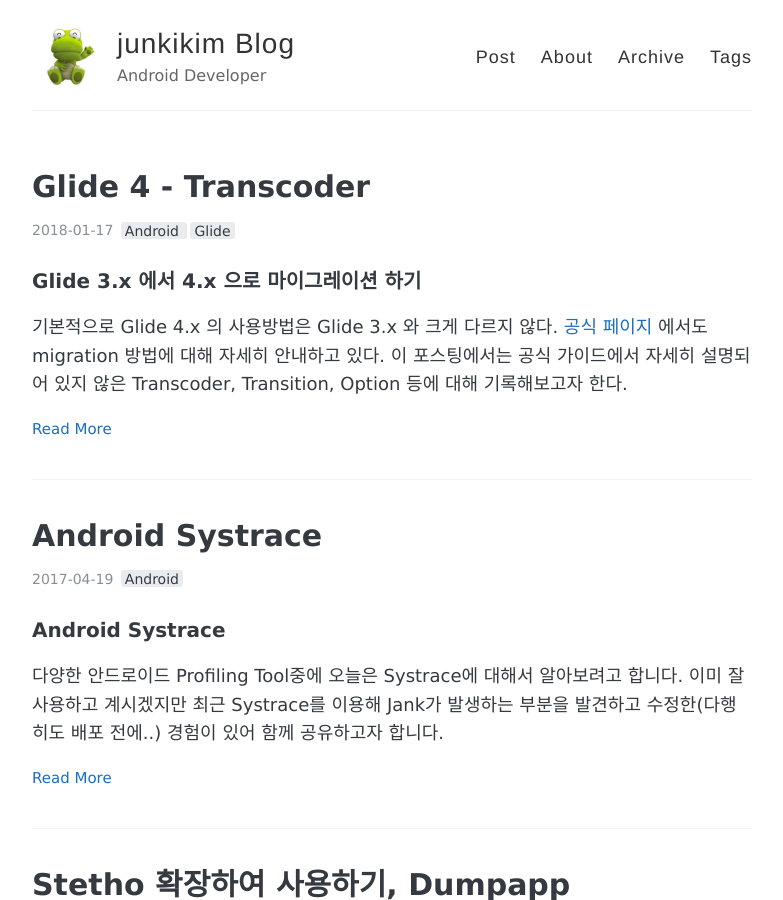
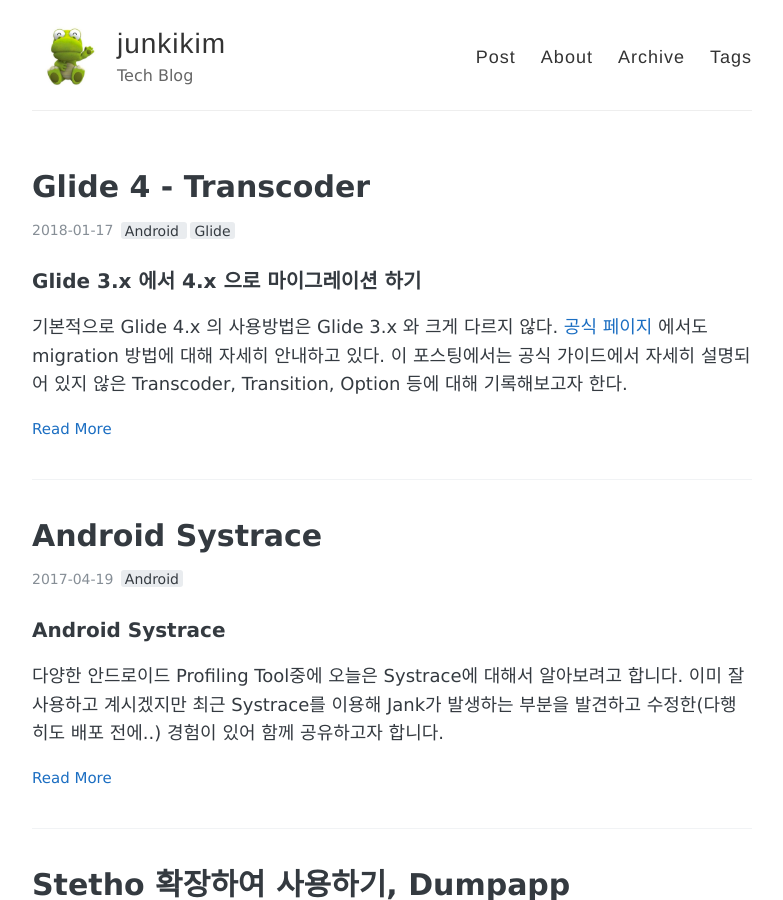
Before and after one commit to JakeBase/jakebase.github.io, a Jekyll site: the page built from index.html, in a window 1280 px wide and 900 px high. Shown: the whole window, without its empty margins (248-1031 px from the left). Built offline with Jekyll 4.4.1, drawn with Linux system fonts in a browser that asks for light colours; the list of posts is cut into pages by our own code.

Commit message:
블로그 타이틀 최종 업데이트

```diff
--- a/_config.yml
+++ b/_config.yml
@@ -3,10 +3,10 @@
 #
 
 # Name of your site (displayed in the header)
-name: junkikim Blog
+name: junkikim
 
 # Short bio or description (displayed in the header)
-description: Android Developer
+description: Tech Blog
 
 #
 # Flags below are optional
```
